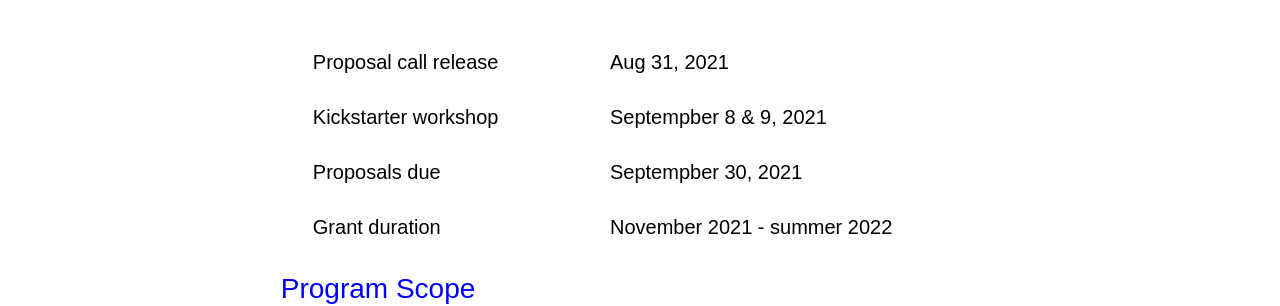
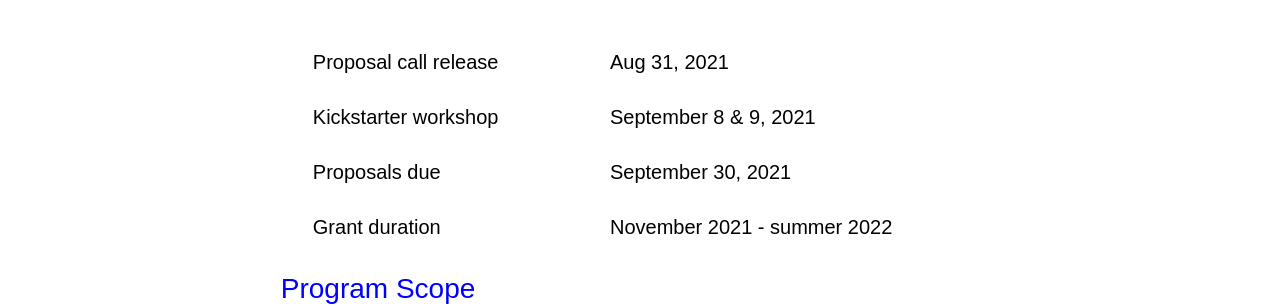
Before and after one commit to lsst-sci-prep/lsst-sci-prep.github.io, a Jekyll site: the page built from kickstarter_grants.html, in a window 1280 px wide and 900 px high, scrolled down 1679 px. Shown: the part 154-460 px from the top of the window. Built offline with Jekyll 4.4.1, drawn with Linux system fonts in a browser that asks for light colours.

Commit message:
Corrected typo

```diff
--- a/kickstarter_grants.html
+++ b/kickstarter_grants.html
@@ -34,8 +34,8 @@ title: Program Elements
     spend the funds by July 2022.  </p>
   <table width=100%>
     <tr><td>Proposal call release</td><td>Aug 31, 2021</td></tr>
-    <tr><td>Kickstarter workshop</td><td>Septempber 8 & 9, 2021<td><td>
-    <tr><td>Proposals due</td><td>Septempber 30, 2021<td><td></tr>
+    <tr><td>Kickstarter workshop</td><td>September 8 & 9, 2021<td><td>
+    <tr><td>Proposals due</td><td>September 30, 2021<td><td></tr>
     <tr><td>Grant duration</td><td>November 2021 - summer 2022</td><tr>
   </table>
 
```
